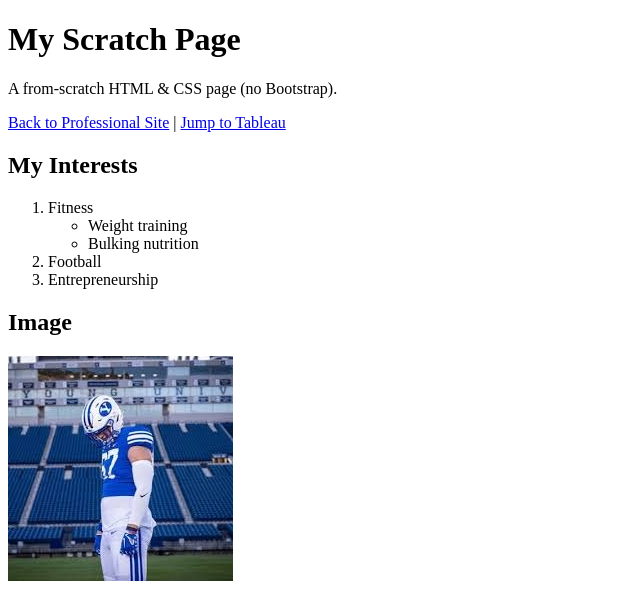
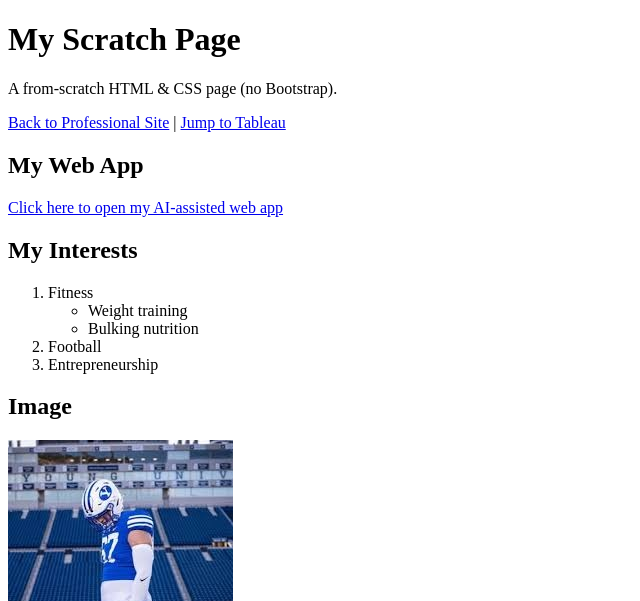
Before and after one commit to AndrewW68/final-web-project, a plain HTML site: page scratch.html in a window 1280 px wide. Shown: the top 601 px of the page, without its empty margins (0-640 px from the left). Drawn offline with Linux system fonts and the light colour scheme.

Commit message:
Update scratch.html

```diff
--- a/scratch.html
+++ b/scratch.html
@@ -15,6 +15,10 @@
     <a href="index.html">Back to Professional Site</a> |
     <a href="#tableau">Jump to Tableau</a>
   </div>
+<h2>My Web App</h2>
+<p>
+  <a href="app.html">Click here to open my AI-assisted web app</a>
+</p>
 
   <div class="content">
     <h2>My Interests</h2>
```
